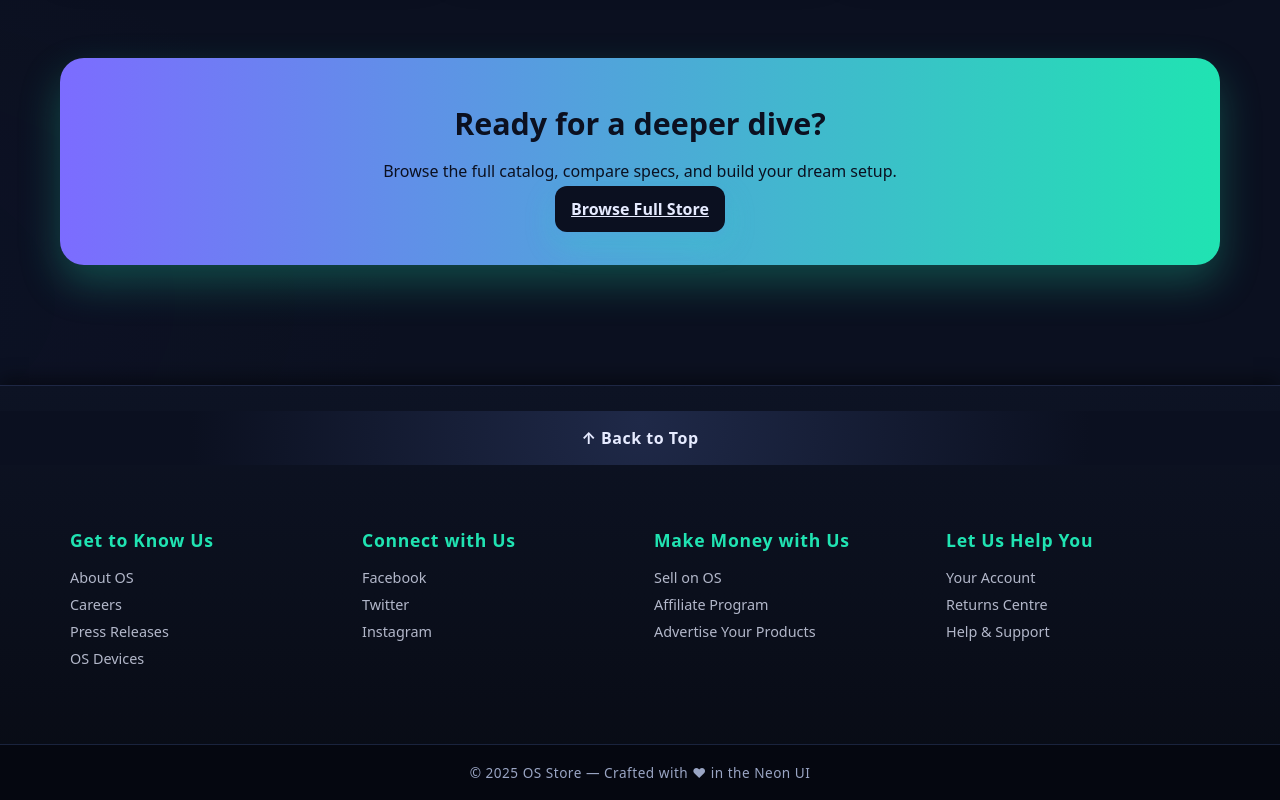
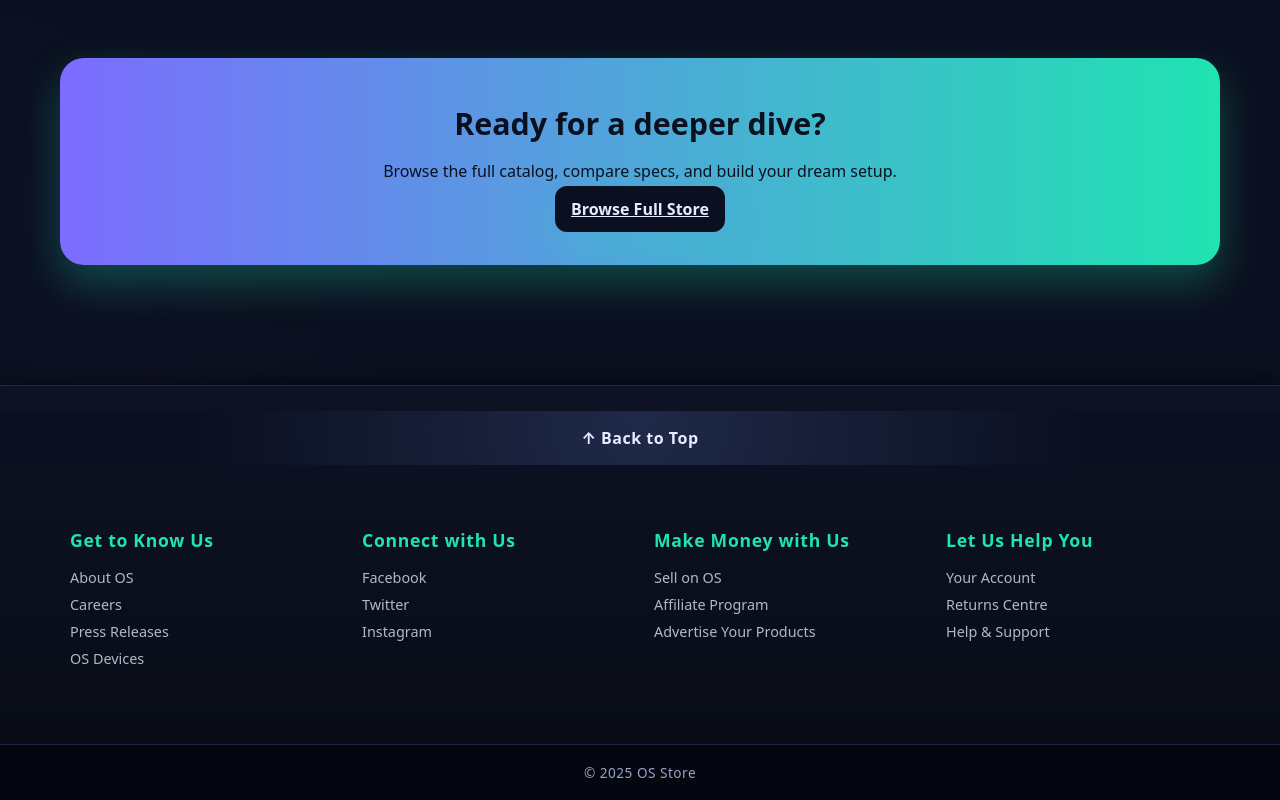
Before and after one commit to ShivanshTIwaRISS/Caps-003, a React (Vite) app in the folder vite/: page / in a window 1280 px wide. Shown: the part 979-1779 px from the top of the page. Built offline with nearby package versions, Linux system fonts and the light colour scheme; no server answers.

Commit message:
DONE-buddy

```diff
--- a/vite/src/Footer.jsx
+++ b/vite/src/Footer.jsx
@@ -61,7 +61,7 @@ export default function Footer() {
 
       {/* Bottom Branding */}
       <div className="neo-footer-bottom">
-        © {new Date().getFullYear()} OS Store — Crafted with ♥ in the Neon UI
+        © {new Date().getFullYear()} OS Store
       </div>
 
     </footer>
```
Also changed, not shown: 1 other file (tests, documents, lock files or other folders).
